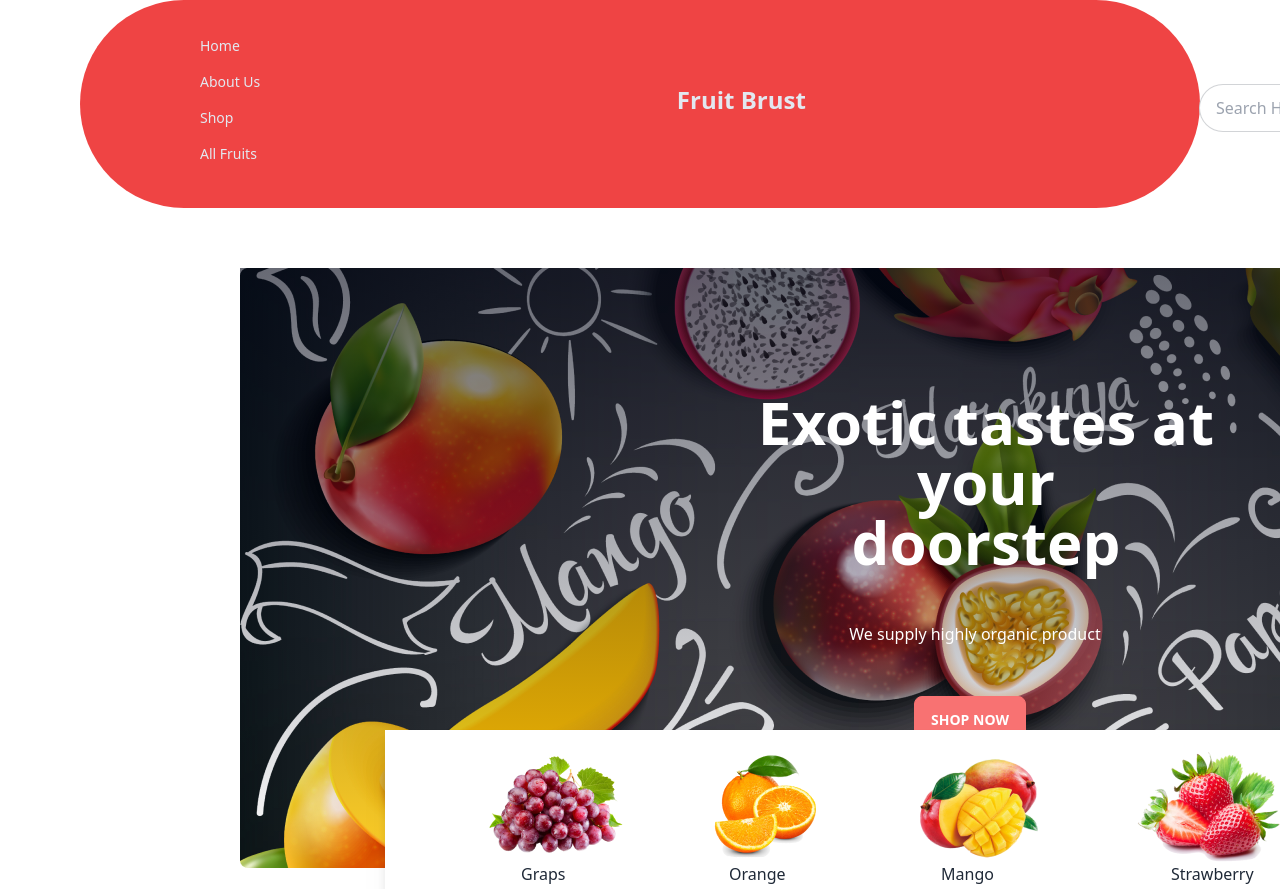
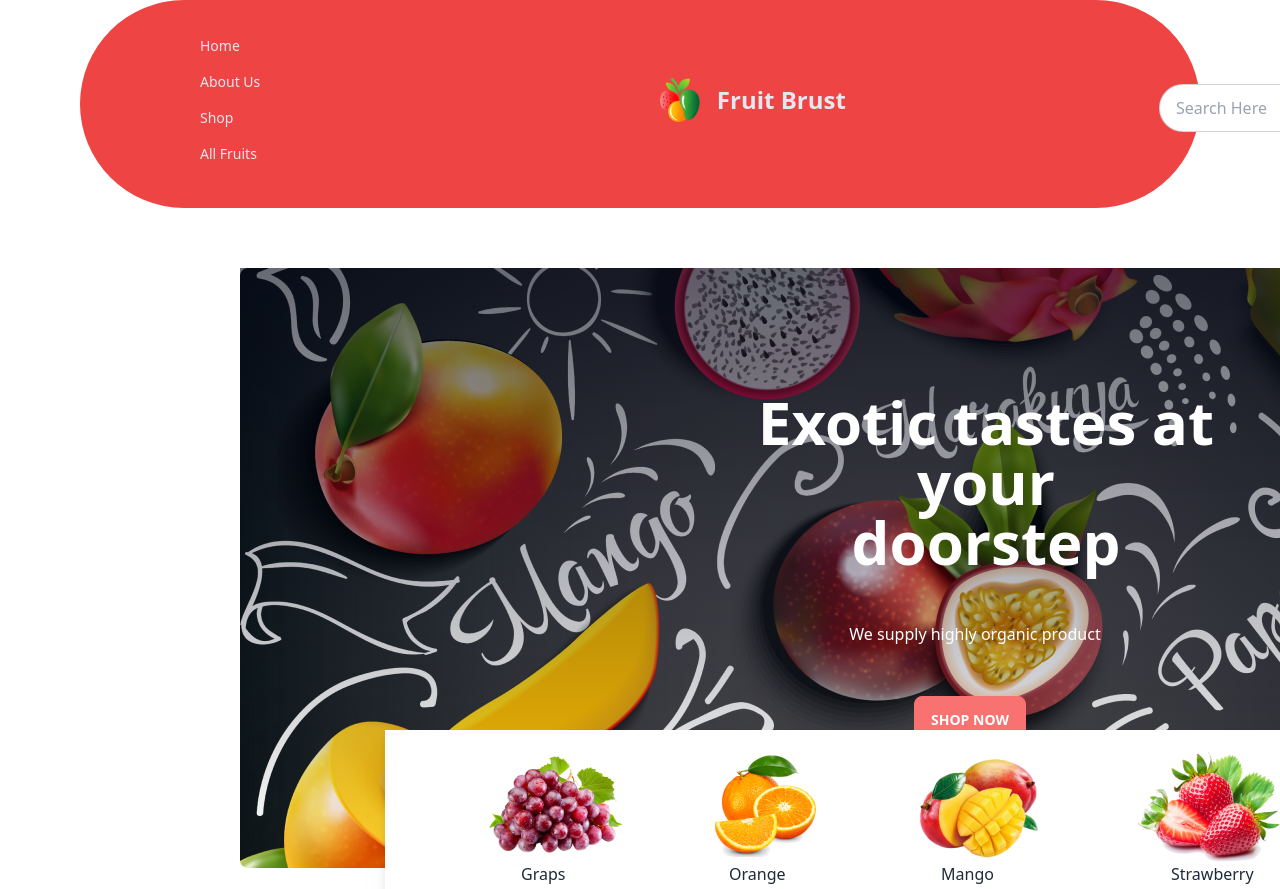
Before and after one commit to FarhanAhmedAshish/Fruit-Burst, a plain HTML site: page index.html in a window 1280 px wide. Shown: the top 889 px of the page. Drawn offline with nearby package versions, Linux system fonts and the light colour scheme.

Commit message:
img prcs

```diff
--- a/index.html
+++ b/index.html
@@ -49,7 +49,7 @@
 
 
             <div class="lg:navbar-center lg:ml-[400px]  sm:navbar-start flex items-center ">
-                <img class="w-10" src=".images/logo.png" alt="">
+                <img class="w-10" src="images/logo.png" alt="">
                 <a class="btn btn-ghost normal-case  sm:navbar-start lg:text-slate-200 text-2xl">Fruit Brust</a>
               </div>
             </div>
```
